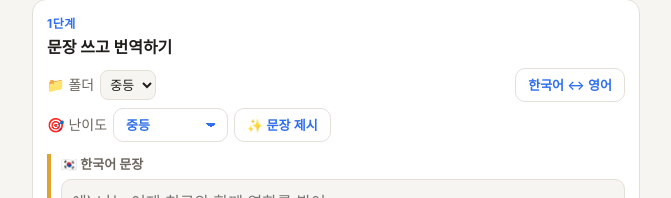
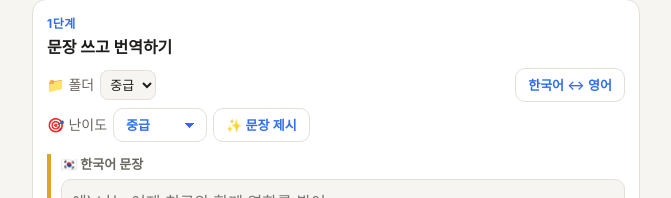
Before and after one commit to leehc7381-prog/HERO-, a plain HTML site: page index.html in a window 1280 px wide. Both pictures are taken after a click on the button "✨ 문장 제시". Shown: the part 451-649 px from the top of the page, without its empty margins (304-975 px from the left). Drawn offline with Linux system fonts and the light colour scheme.

Commit message:
Add files via upload

```diff
--- a/index.html
+++ b/index.html
@@ -144,13 +144,11 @@ button.lang{margin:0;font-weight:400;background:var(--card);color:var(--ink);bor
   <span class="muted">🎯 난이도</span>
   <select id="lvlSel" class="ctl" aria-label="난이도 선택">
     <option value="">직접 입력</option>
-    <option value="초등">초등</option>
-    <option value="중등">중등</option>
-    <option value="고등">고등</option>
-    <option value="오픽">오픽(OPIc)</option>
-    <option value="텝스">텝스(TEPS)</option>
-    <option value="토익">토익(TOEIC)</option>
-    <option value="G-TELP">G-TELP</option>
+    <option value="초급">초급</option>
+    <option value="중급">중급</option>
+    <option value="고급">고급</option>
+    <option value="대학">대학</option>
+    <option value="자격증">자격증</option>
   </select>
   <button id="genSent" type="button" class="ctl">✨ 문장 제시</button>
 </div>
@@ -211,7 +209,7 @@ button.lang{margin:0;font-weight:400;background:var(--card);color:var(--ink);bor
 <p class="muted" style="margin:8px 0 0;font-size:12px">기록은 이 기기의 브라우저에 저장돼요.</p>
 </details>
 
-<div class="ver"><span>Version 3.2</span><span>Made by 성원</span></div>
+<div class="ver"><span>Version 3.3</span><span>Made by 성원</span></div>
 </main>
 
 <script>
@@ -427,13 +425,11 @@ $("addFolder").onclick = () => {
 };
 $("fsel").onchange = () => { curSel = $("fsel").value; };
 const LVL_GUIDE = {
-  "초등": "대한민국 초등 3~6학년 수준 (기초 일상 어휘, 단순 시제, 짧고 쉬운 문장)",
-  "중등": "대한민국 중학교 수준 (기본 접속사, 비교급, to부정사/동명사, 8~12단어 내외)",
-  "고등": "대한민국 고등학교·수능 수준 (관계사, 분사, 가정법이나 추상적 표현 포함)",
-  "오픽": "OPIc(오픽) IH~AL 수준 (일상·경험·감정을 묘사하는 자연스러운 구어체 회화 문장)",
-  "텝스": "TEPS(텝스) 수준 (논리적이고 정확한 구문·어휘가 포함된 중상급 문장)",
-  "토익": "TOEIC(토익) 비즈니스·실무 수준 (회의, 이메일, 일정, 계약, 업무 상황 문장)",
-  "G-TELP": "G-TELP(지텔프) Level 2 수준 (시제·조동사·가정법·관계사 포인트가 분명한 실용 문장)"
+  "초급": "[길이] 외국어 기준 5~8단어(한중일 10~15자)의 짧은 단문 1개. [어휘] 아주 쉬운 기초 일상 단어만 사용(숙어·추상어 금지). [문법] 단순 현재·과거 시제의 기본 주어+동사(+목적어/장소)만 사용(접속사·관계사·수동태 금지).",
+  "중급": "[길이] 외국어 기준 10~14단어(한중일 18~26자). [어휘] 일상 회화·중고교 핵심 어휘와 흔한 동사구 사용. [문법] 이유/시간/조건 접속사, 비교급, to부정사/동명사, 현재완료 중 1~2가지 반드시 포함.",
+  "고급": "[길이] 외국어 기준 16~22단어(한중일 28~40자)의 긴 복문. [어휘] 세련된 형용사·부사, 추상적·관용적 표현 적극 사용. [문법] 관계사절, 분사구문, 가정법, 수동태 중 2가지 이상을 자연스럽게 결합.",
+  "대학": "[길이] 외국어 기준 20~28단어(한중일 35~50자)의 논리적·학술적 문장. [어휘] 대학 교양·시사·인문/사회/과학 개념어 사용. [문법] 중첩된 종속절, 수동태, 관계절, 분사/도치/강조 구문 등 고난도 복합 구문 사용.",
+  "자격증": "[길이] 외국어 기준 15~22단어(한중일 25~40자). [어휘] TOEIC·TEPS·OPIc·HSK·JLPT 등 어학 시험 및 비즈니스·공고·독해 빈출 어휘 사용. [문법] 시험 출제 포인트(시제 일치, 가정법, 수동태, 관계사, 전치사구/접속부사)를 1~2개 이상 명확히 포함."
 };
 function ensureLevelFolder(lv){
   if(!lv) return;
@@ -455,7 +451,7 @@ $("lvlSel").onchange = () => {
 $("genSent").onclick = async () => {
   let lv = $("lvlSel").value;
   if(!lv){
-    lv = "중등"; $("lvlSel").value = lv;
+    lv = "중급"; $("lvlSel").value = lv;
     try{ localStorage.setItem(L.ek + ":lvl", lv); }catch(e){}
     ensureLevelFolder(lv);
   }
@@ -466,7 +462,7 @@ $("genSent").onclick = async () => {
   const targetLang = dir === "en2ko" ? L.name : "한국어";
   const guide = LVL_GUIDE[lv] || lv;
   try{
-    const r = await ask(`학습자 수준: ${guide}\n학습 언어: ${L.name}\n제시할 문장 언어: ${targetLang}\n${recent ? "최근에 풀었던 문장(겹치지 않게): " + recent + "\n" : ""}위 수준에 꼭 맞는 연습용 문장 1개를 새로 만들어라. ${dir === "en2ko" ? L.name + " 원문을 자연스럽게 작성하라." : "한국어 문장을 자연스럽게 작성하라."} JSON으로만 답하라:\n{"sentence":"문장 1개"}`);
+    const r = await ask(`난이도 등급: ${lv}\n세부 기준: ${guide}\n학습 언어: ${L.name}\n제시할 문장 언어: ${targetLang}\n${recent ? "최근에 풀었던 문장(겹치지 않게): " + recent + "\n" : ""}위 [길이], [어휘], [문법] 기준을 반드시 엄격하게 지켜 난이도 차이가 뚜렷이 드러나는 연습 문장 1개를 작성하라. 초급에 어려운 문법을 넣거나 고급/대학에 짧은 단문을 내지 마라. JSON으로만 답하라:\n{"sentence":"문장 1개"}`);
     if(r && r.sentence){ $("ko").value = r.sentence.trim(); $("en").focus(); }
   }catch(e){
     $("exOut").className = "muted";
```
